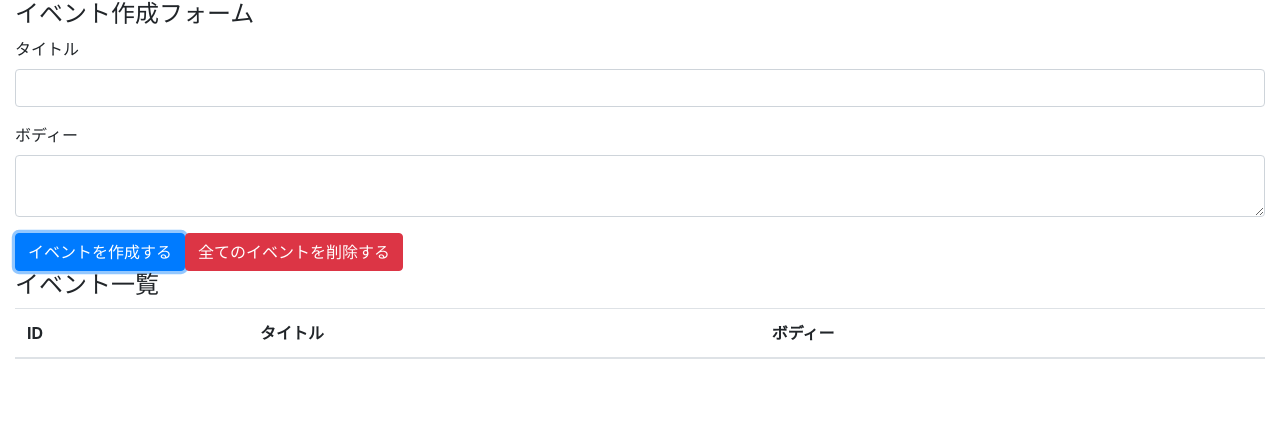
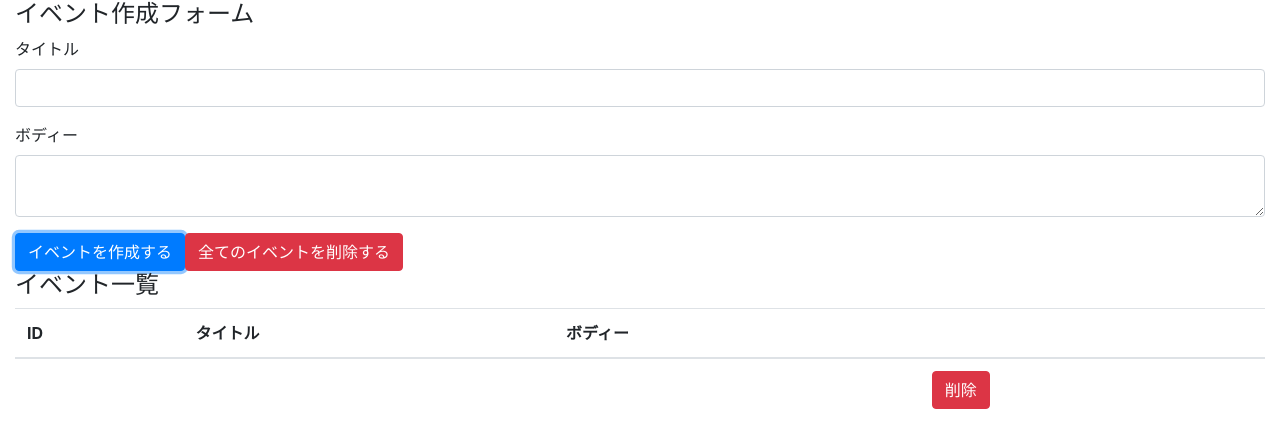
Before and after one commit to yasu0930/learn-react, a React (Create React App) app in the folder my-app/: page / in a window 1280 px wide. Both pictures are taken after typing "Sample", "Sample" into the empty fields and a click on the button "イベントを作成する". Shown: the top 448 px of the page. Built offline with nearby package versions, Linux system fonts and the light colour scheme.

Commit message:
dispaly events refactor and remove event button

```diff
--- a/my-app/src/components/App.js
+++ b/my-app/src/components/App.js
@@ -2,6 +2,7 @@
 
 import 'bootstrap/dist/css/bootstrap.min.css'
 
+import Event from './Event'
 import reducer from '../reducers'
 
 const App = () => {
@@ -46,9 +47,12 @@
               <th>ID</th>
               <th>タイトル</th>
               <th>ボディー</th>
+              <th></th>
             </tr>
           </thead>
-          <tbody></tbody>
+          <tbody>
+            { state.map((event, index) => (<Event key={index} event={event} dispatch={dispatch}/>))}
+          </tbody>
         </table>
       </form>
     </div>
--- /dev/null
+++ b/my-app/src/components/Event.js
@@ -0,0 +1,19 @@
+import React from 'react';
+
+const Event = (event, dispatch) => {
+  const id = event.id
+  const handleClickDeleteButton = () => {
+    dispatch({ type: 'DELETE_EVENT', id})
+  }
+
+  return (
+    <tr>
+      <td>{id}</td>
+      <td>{event.title}</td>
+      <td>{event.body}</td>
+      <td><button type="button" className="btn btn-danger" onClick={handleClickDeleteButton}>削除</button></td>
+    </tr>
+  )
+}
+
+export default Event;
--- a/my-app/src/reducers/index.js
+++ b/my-app/src/reducers/index.js
@@ -43,7 +43,7 @@
       const id = length === 0 ?  1 : state[length - 1].id + 1
       return [...state, { id, ...event }]
     case 'DELETE_EVENT':
-      return state
+      return state.filter(event => event.id !== action.id)
     case 'DELETE_ALL_EVENTS':
       return []
     default:
```
